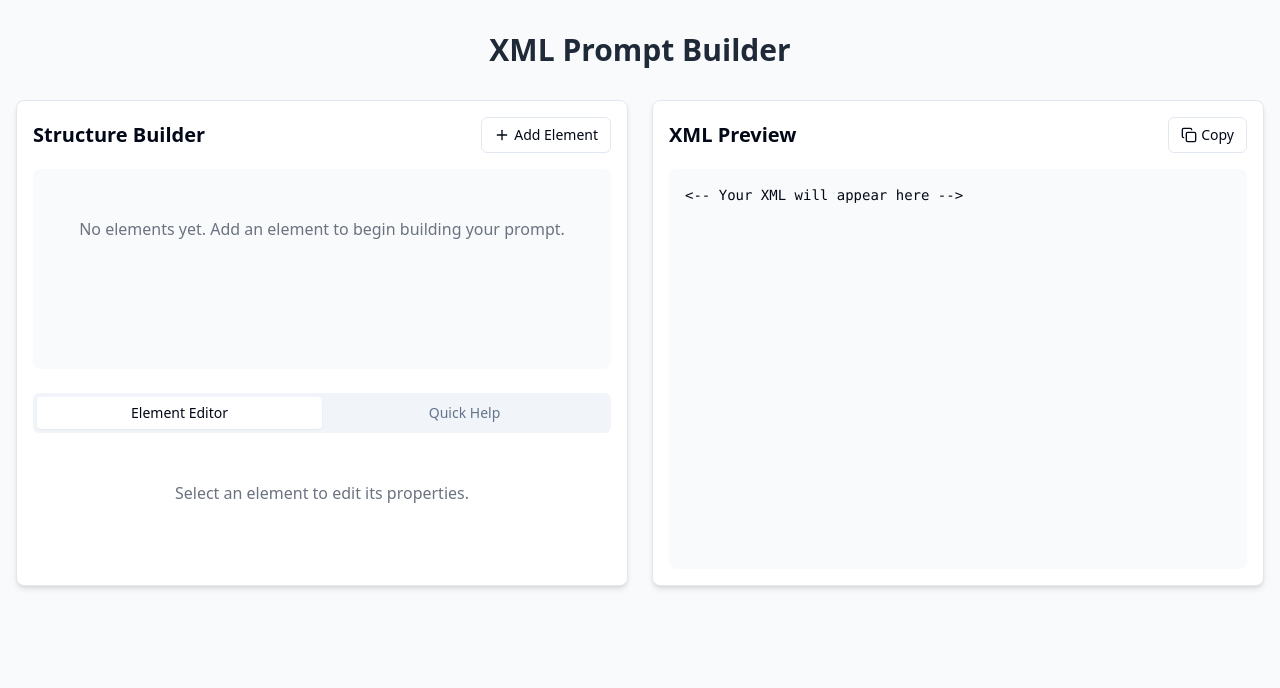
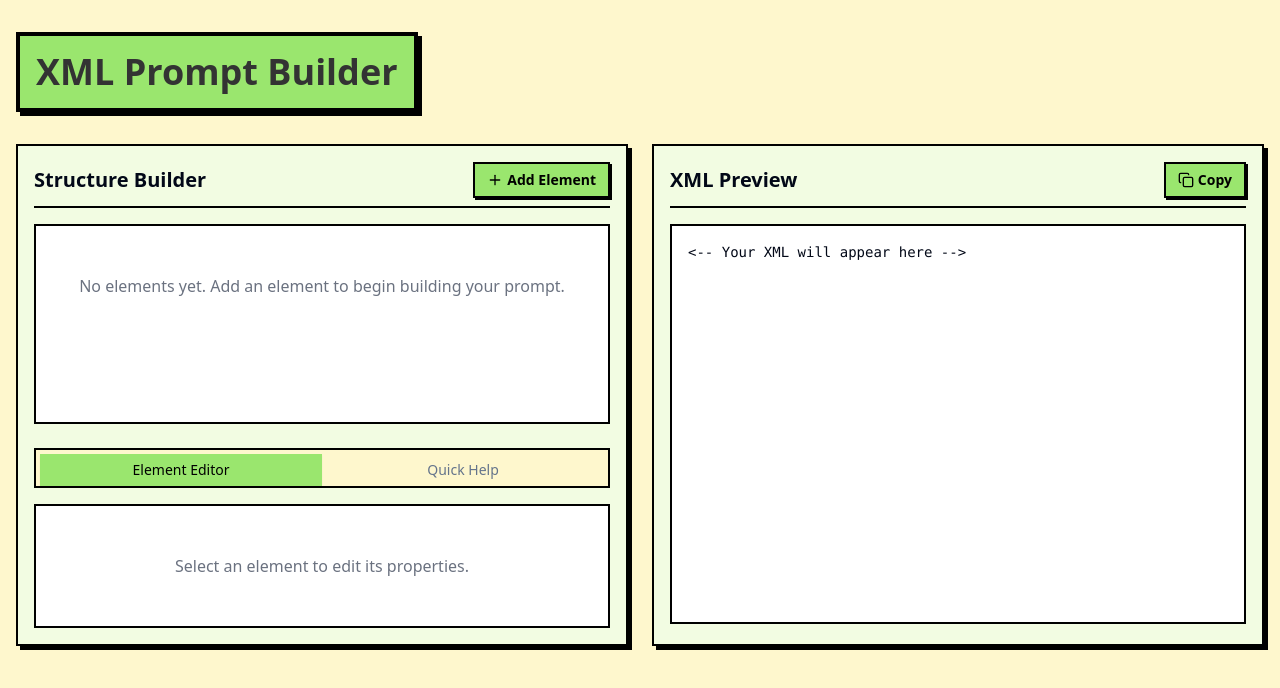
Before and after one commit to lolrazh/xml-prompt-builder, a React (Vite) app: page / in a window 1280 px wide. Shown: the top 688 px of the page. Built offline with nearby package versions, Linux system fonts and the light colour scheme.

Commit message:
feat: Implement neobrutalist style and formatting
- Applied a neobrutalist design aesthetic with a lime/neon green and beige color palette.
- Improved XML output formatting by placing closing tags on new lines.

```diff
--- a/src/components/ElementEditor.tsx
+++ b/src/components/ElementEditor.tsx
@@ -39,24 +39,24 @@ const ElementEditor: React.FC<ElementEditorProps> = ({ element, onUpdate }) => {
   return (
     <div className="space-y-4">
       <div>
-        <Label htmlFor="tagName">Tag Name</Label>
+        <Label htmlFor="tagName" className="font-bold text-black dark:text-white">Tag Name</Label>
         <Input
           id="tagName"
           value={tagName}
           onChange={handleTagNameChange}
           placeholder="Enter tag name"
-          className="mt-1"
+          className="mt-1 border-2 border-black dark:border-gray-400 rounded-none focus:ring-[#9AE66E] focus:border-[#9AE66E]"
         />
       </div>
 
       <div>
-        <Label htmlFor="content">Content</Label>
+        <Label htmlFor="content" className="font-bold text-black dark:text-white">Content</Label>
         <Textarea
           id="content"
           value={content}
           onChange={handleContentChange}
           placeholder="Enter content (optional)"
-          className="mt-1 min-h-[100px]"
+          className="mt-1 min-h-[100px] border-2 border-black dark:border-gray-400 rounded-none focus:ring-[#9AE66E] focus:border-[#9AE66E]"
         />
       </div>
     </div>
--- a/src/components/PromptBuilder.tsx
+++ b/src/components/PromptBuilder.tsx
@@ -45,6 +45,7 @@ const PromptBuilder: React.FC = () => {
           xml += hasContent ? childrenXml : `\n${childrenXml}\n${indent}`;
         }
 
+        // Ensure closing tag is on its own line
         xml += `</${element.tagName}>`;
         return xml;
       }).join('\n');
@@ -165,15 +166,19 @@ const PromptBuilder: React.FC = () => {
 
   return (
     <div className="grid grid-cols-1 lg:grid-cols-2 gap-6">
-      <Card className="p-4 shadow-md">
-        <h2 className="text-xl font-semibold mb-4 flex justify-between items-center">
+      <Card className="p-4 shadow-[4px_4px_0px_0px_rgba(0,0,0,1)] dark:shadow-[4px_4px_0px_0px_rgba(255,255,255,0.5)] border-2 border-black dark:border-gray-100 rounded-none bg-[#F2FCE2] dark:bg-gray-800">
+        <h2 className="text-xl font-bold mb-4 flex justify-between items-center border-b-2 border-black dark:border-gray-100 pb-2">
           <span>Structure Builder</span>
-          <Button onClick={addNewElement} size="sm" variant="outline" className="flex items-center gap-1">
+          <Button
+            onClick={addNewElement}
+            size="sm"
+            className="flex items-center gap-1 bg-[#9AE66E] hover:bg-[#76B947] text-black font-bold border-2 border-black rounded-none shadow-[2px_2px_0px_0px_rgba(0,0,0,1)] hover:translate-y-[1px] hover:shadow-[1px_1px_0px_0px_rgba(0,0,0,1)] transition-all"
+          >
             <Plus className="h-4 w-4" /> Add Element
           </Button>
         </h2>
 
-        <div className="mb-6 bg-gray-50 dark:bg-gray-800 rounded-lg p-4 min-h-[200px] max-h-[60vh] overflow-y-auto">
+        <div className="mb-6 bg-white dark:bg-gray-800 rounded-none border-2 border-black dark:border-gray-100 p-4 min-h-[200px] max-h-[60vh] overflow-y-auto">
           {elements.length === 0 ? (
             <div className="text-center text-gray-500 py-8">
               <p>No elements yet. Add an element to begin building your prompt.</p>
@@ -191,11 +196,11 @@ const PromptBuilder: React.FC = () => {
         </div>
 
         <Tabs defaultValue="editor" className="w-full">
-          <TabsList className="grid w-full grid-cols-2">
-            <TabsTrigger value="editor">Element Editor</TabsTrigger>
-            <TabsTrigger value="help">Quick Help</TabsTrigger>
+          <TabsList className="grid w-full grid-cols-2 border-2 border-black dark:border-gray-100 rounded-none bg-[#FEF7CD] dark:bg-gray-700">
+            <TabsTrigger value="editor" className="data-[state=active]:bg-[#9AE66E] data-[state=active]:text-black rounded-none">Element Editor</TabsTrigger>
+            <TabsTrigger value="help" className="data-[state=active]:bg-[#9AE66E] data-[state=active]:text-black rounded-none">Quick Help</TabsTrigger>
           </TabsList>
-          <TabsContent value="editor" className="mt-4">
+          <TabsContent value="editor" className="mt-4 border-2 border-black dark:border-gray-100 p-4 bg-white dark:bg-gray-800 rounded-none">
             {selectedElement ? (
               <ElementEditor
                 element={selectedElement}
@@ -207,7 +212,7 @@ const PromptBuilder: React.FC = () => {
               </div>
             )}
           </TabsContent>
-          <TabsContent value="help" className="mt-4">
+          <TabsContent value="help" className="mt-4 border-2 border-black dark:border-gray-100 p-4 bg-white dark:bg-gray-800 rounded-none">
             <div className="space-y-2 text-sm">
               <p><strong>How to use:</strong></p>
               <ul className="list-disc pl-5 space-y-1">
@@ -223,14 +228,18 @@ const PromptBuilder: React.FC = () => {
         </Tabs>
       </Card>
 
-      <Card className="p-4 shadow-md">
-        <h2 className="text-xl font-semibold mb-4 flex justify-between items-center">
+      <Card className="p-4 shadow-[4px_4px_0px_0px_rgba(0,0,0,1)] dark:shadow-[4px_4px_0px_0px_rgba(255,255,255,0.5)] border-2 border-black dark:border-gray-100 rounded-none bg-[#F2FCE2] dark:bg-gray-800">
+        <h2 className="text-xl font-bold mb-4 flex justify-between items-center border-b-2 border-black dark:border-gray-100 pb-2">
           <span>XML Preview</span>
-          <Button onClick={copyToClipboard} size="sm" variant="outline" className="flex items-center gap-1">
+          <Button
+            onClick={copyToClipboard}
+            size="sm"
+            className="flex items-center gap-1 bg-[#9AE66E] hover:bg-[#76B947] text-black font-bold border-2 border-black rounded-none shadow-[2px_2px_0px_0px_rgba(0,0,0,1)] hover:translate-y-[1px] hover:shadow-[1px_1px_0px_0px_rgba(0,0,0,1)] transition-all"
+          >
             <Copy className="h-4 w-4" /> Copy
           </Button>
         </h2>
-        <pre className="bg-gray-50 dark:bg-gray-800 rounded-lg p-4 overflow-x-auto whitespace-pre-wrap min-h-[400px] max-h-[70vh] overflow-y-auto font-mono text-sm">
+        <pre className="bg-white dark:bg-gray-800 border-2 border-black dark:border-gray-100 rounded-none p-4 overflow-x-auto whitespace-pre-wrap min-h-[400px] max-h-[70vh] overflow-y-auto font-mono text-sm">
           {outputXML || '<-- Your XML will appear here -->'}
         </pre>
       </Card>
--- a/src/pages/Index.tsx
+++ b/src/pages/Index.tsx
@@ -4,9 +4,9 @@ import PromptBuilder from '../components/PromptBuilder';
 
 const Index = () => {
   return (
-    <div className="min-h-screen bg-gray-50 dark:bg-gray-900">
+    <div className="min-h-screen bg-[#FEF7CD] dark:bg-gray-900">
       <div className="container mx-auto px-4 py-8">
-        <h1 className="text-3xl font-bold text-center mb-8 text-gray-800 dark:text-gray-100">XML Prompt Builder</h1>
+        <h1 className="text-4xl font-black text-center mb-8 text-[#333] dark:text-gray-100 border-4 border-black dark:border-gray-100 p-4 bg-[#9AE66E] dark:bg-[#76B947] inline-block mx-auto rounded-none shadow-[4px_4px_0px_0px_rgba(0,0,0,1)] dark:shadow-[4px_4px_0px_0px_rgba(255,255,255,0.5)]">XML Prompt Builder</h1>
         <PromptBuilder />
       </div>
     </div>
```
